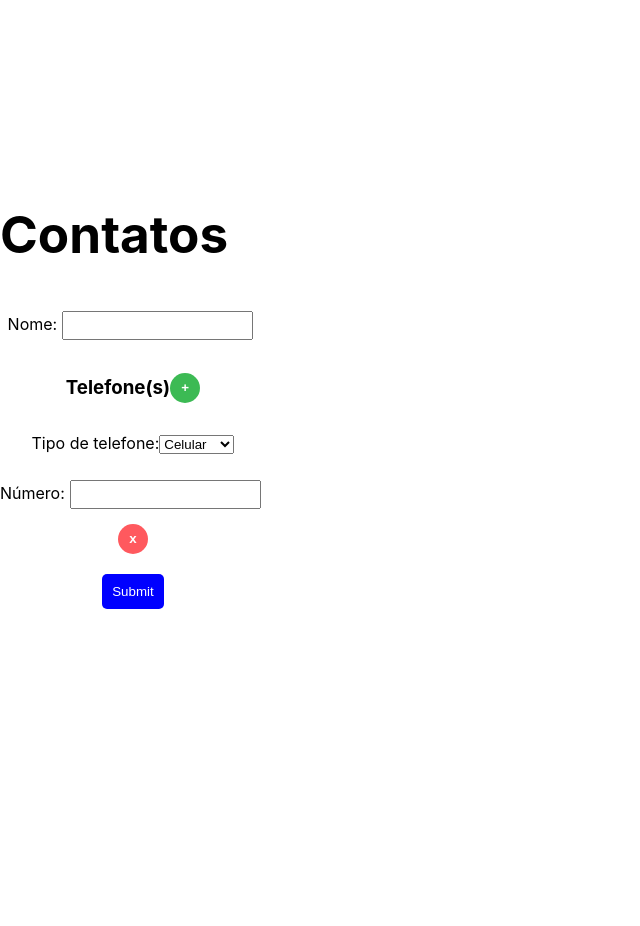
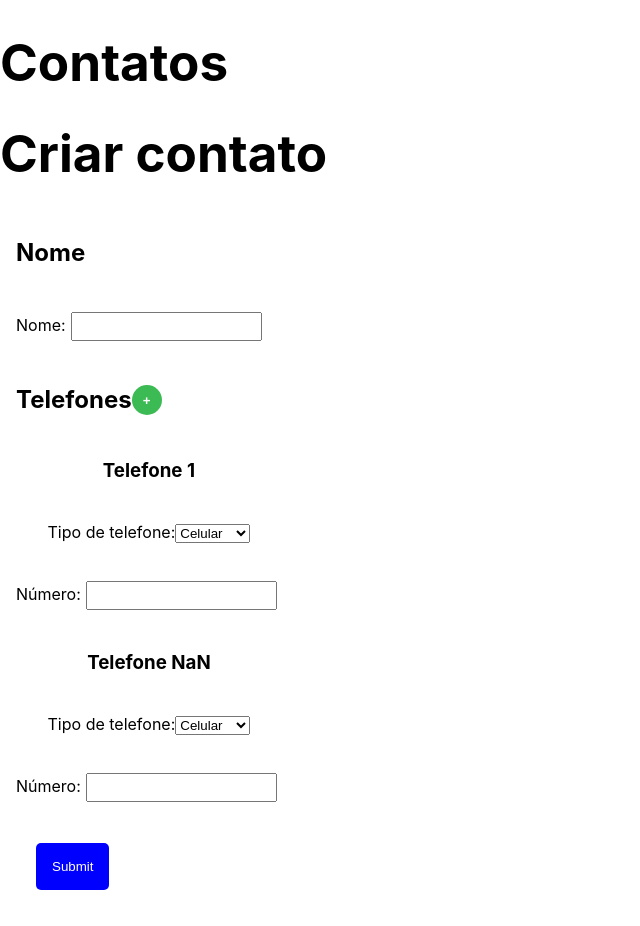
Before and after one commit to Beatriz-Cavallieri/agenda-contatos, a React (Vite) app: page /create in a window 1280 px wide. Shown: the whole page, without its empty margins (0-640 px from the left). Before the commit the page ends 800 px from the top, so only its background shows below. Built offline with nearby package versions, Linux system fonts and the light colour scheme.

Commit message:
Improves appearance

```diff
--- a/src/components/Inputs/PhoneInput/index.tsx
+++ b/src/components/Inputs/PhoneInput/index.tsx
@@ -6,10 +6,11 @@ import { RemoveButtonSC } from '../../Button';
 interface IPhoneInput extends Phone {
     onChange: (phone: Phone) => void;
     onRemove: () => void;
+    index: number;
 }
 
 const PhoneInput = (props: IPhoneInput) => {
-    const { type, number, onChange, onRemove } = props
+    const { index, type, number, onChange, onRemove } = props
 
     const handleTypeChange = (e: React.ChangeEvent<HTMLSelectElement>) => {
         onChange({ ...props, type: e.target.value as PhoneType });
@@ -20,6 +21,16 @@ const PhoneInput = (props: IPhoneInput) => {
     };
     return (
         <PhoneInputSC>
+            <div style={{ display: 'flex', alignItems: 'center' }}>
+                <h3>Telefone {index + 1}</h3>
+                {index > 0 && <RemoveButtonSC
+                    type="button"
+                    aria-label='Remover telefone'
+                    onClick={onRemove}>
+                    x
+                </RemoveButtonSC>
+                }
+            </div>
             <LabelSC>
                 Tipo de telefone:
                 <select
@@ -40,11 +51,6 @@ const PhoneInput = (props: IPhoneInput) => {
                     onChange={handleNumberChange}
                 />
             </LabelSC>
-            <RemoveButtonSC
-                aria-label='Remover telefone'
-                onClick={onRemove}>
-                x
-            </RemoveButtonSC>
         </PhoneInputSC>
     );
 };
--- a/src/pages/CreateContact/index.tsx
+++ b/src/pages/CreateContact/index.tsx
@@ -51,19 +51,21 @@ const CreateContact = () => {
         onSubmit(newContact);
     }
     return (
+        <>
+            <h1>Criar contato</h1>
             <FormSC onSubmit={handleSubmit}>
+                <h2>Nome</h2>
                 <LabelSC>
                     Nome:
                     <InputSC
                         required
                         type="text"
                         value={name}
-                    onChange={handleNameChange}
-                />
+                        onChange={handleNameChange} />
                 </LabelSC>
 
                 <div style={{ display: 'flex', alignItems: 'center' }}>
-                <h3>Telefone(s)</h3>
+                    <h2>Telefones</h2>
                     <AddButtonSC
                         aria-label='Adicionar telefone'
                         type="button"
@@ -71,6 +73,17 @@ const CreateContact = () => {
                         +
                     </AddButtonSC>
                 </div>
+
+                {(phones.length ? phones : [initialPhone])
+                    .map((phone, index) => (
+                        <PhoneInput
+                            key={index}
+                            index={index}
+                            type={phone.type}
+                            number={phone.number}
+                            onChange={(value) => handlePhoneChange(index, value)}
+                            onRemove={() => handleRemovePhone(index)} />
+                    ))}
 
             {(phones.length ? phones : [initialPhone])
                 .map((phone, index) => (
@@ -86,7 +99,7 @@ const CreateContact = () => {
 
 
                 <SubmitButtonSC type="submit">Submit</SubmitButtonSC>
-        </FormSC>
+            </FormSC></>
     )
 }
 
--- a/src/pages/CreateContact/styles.ts
+++ b/src/pages/CreateContact/styles.ts
@@ -3,11 +3,12 @@ import styled from "styled-components";
 export const FormSC = styled.form`
   display: flex;
   flex-direction: column;
-  align-items: center;
+  align-items: flex-start;
+  margin: 1rem;
 `;
 
 export const LabelSC = styled.label`
-  margin: 10px 0;
+  margin: 1rem 0;
 `;
 
 export const InputSC = styled.input`
@@ -17,7 +18,7 @@ export const InputSC = styled.input`
 
 
 export const SubmitButtonSC = styled.button`
-  padding: 10px;
+  padding: 1rem;
   margin: 20px;
   background-color: blue;
   color: white;
--- a/src/pages/Homepage/index.tsx
+++ b/src/pages/Homepage/index.tsx
@@ -17,6 +17,7 @@ const Homepage = () => {
     }, []);
     return (
         <div>
+            <h1>Contatos</h1>
             <Link to={'/create'}>Criar contato</Link>
             {contacts && contacts.map(contact => <ContatInfo {...contact} />)}
         </div>
```
Lines whose indentation alone changed are shown as unchanged.
